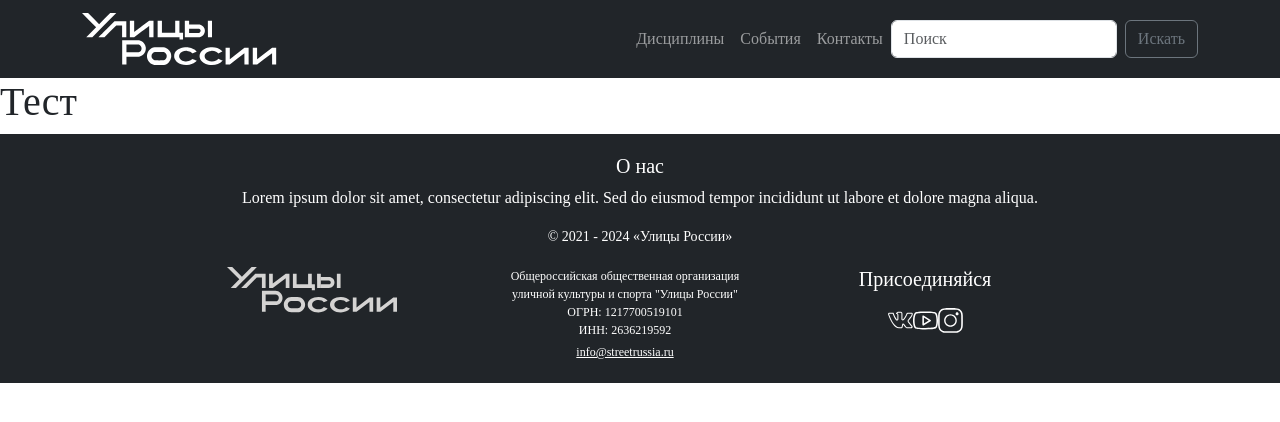
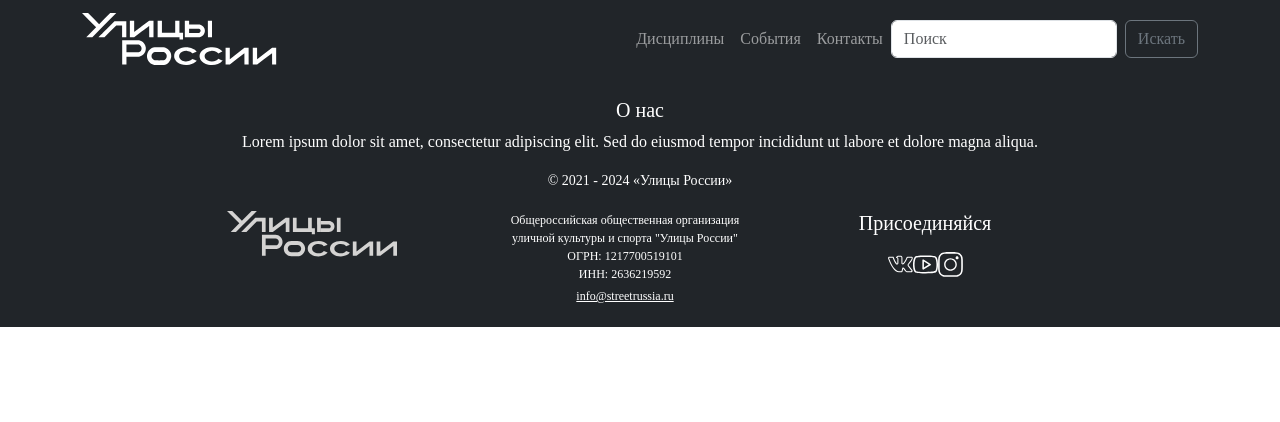
Before and after one commit to League-Of-Free-Internet/empty_project_fronted, a React (Create React App) app: page / in a window 1280 px wide. Shown: the top 422 px of the page. Built offline with nearby package versions, Linux system fonts and the light colour scheme.

Commit message:
fix: Delete H1 tag

```diff
--- a/src/App.js
+++ b/src/App.js
@@ -7,7 +7,6 @@
   return (
     <div>
       <Header />
-      <h1>Тест</h1>
       <Footer />
     </div>
   );
```
